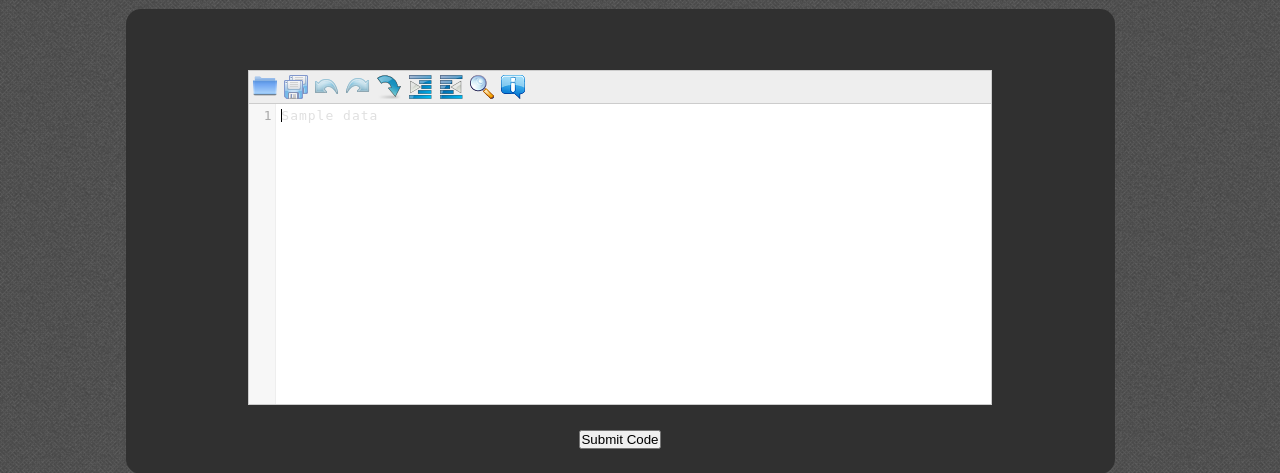
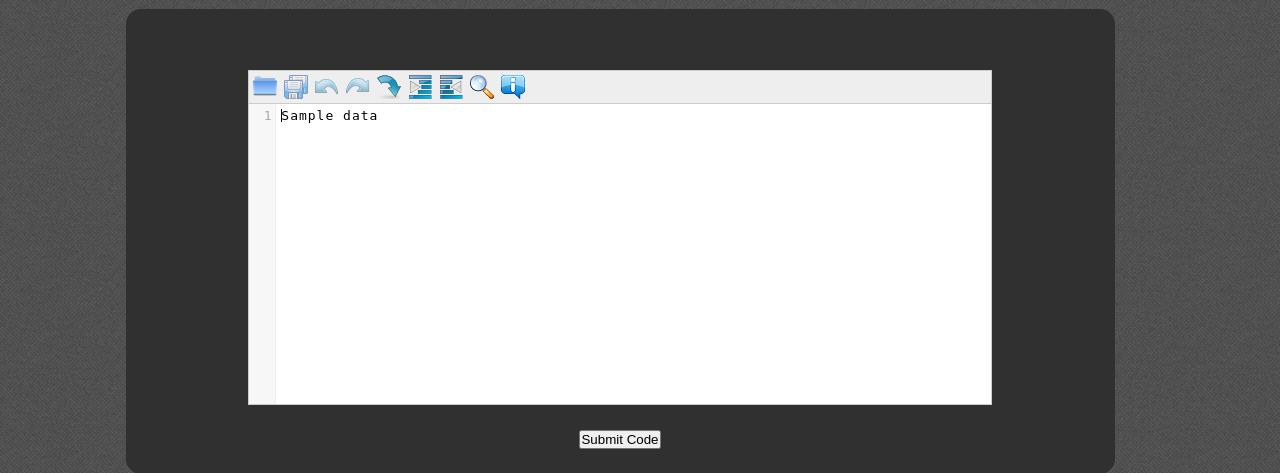
Before and after one commit to DL-Thompson/USMOnlineJudge, a Flask app: template judge/judge/templates/exercise.html in a window 1280 px wide. Shown: the part 476-949 px from the top of the page. Run offline with Flask 2, Linux system fonts and the light colour scheme; the template is opened without the code that fills it: most values are stand-ins (such as "Sample title", 1, 10 or a date in 2020); parts of the project's set-up code (start-up, migrations or seed data) failed here and were passed over.

Commit message:
Fixed color in editor.

```diff
--- a/judge/judge/static/style-two-containers.css
+++ b/judge/judge/static/style-two-containers.css
@@ -164,7 +164,6 @@ a.more2:hover {
 	width: 989px;
 	float: right;
 	padding-top: 16px;
-    color: #e0e0e0;
     margin: 20px;
 }
 
```
